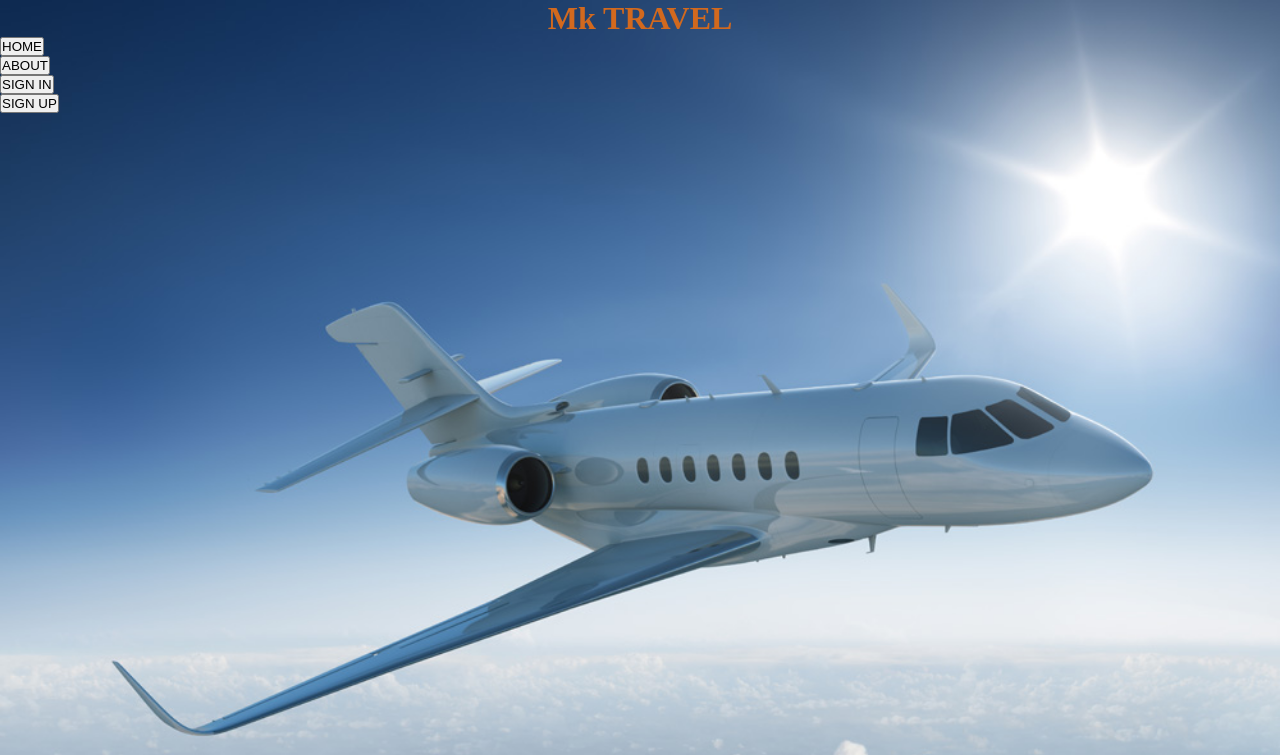
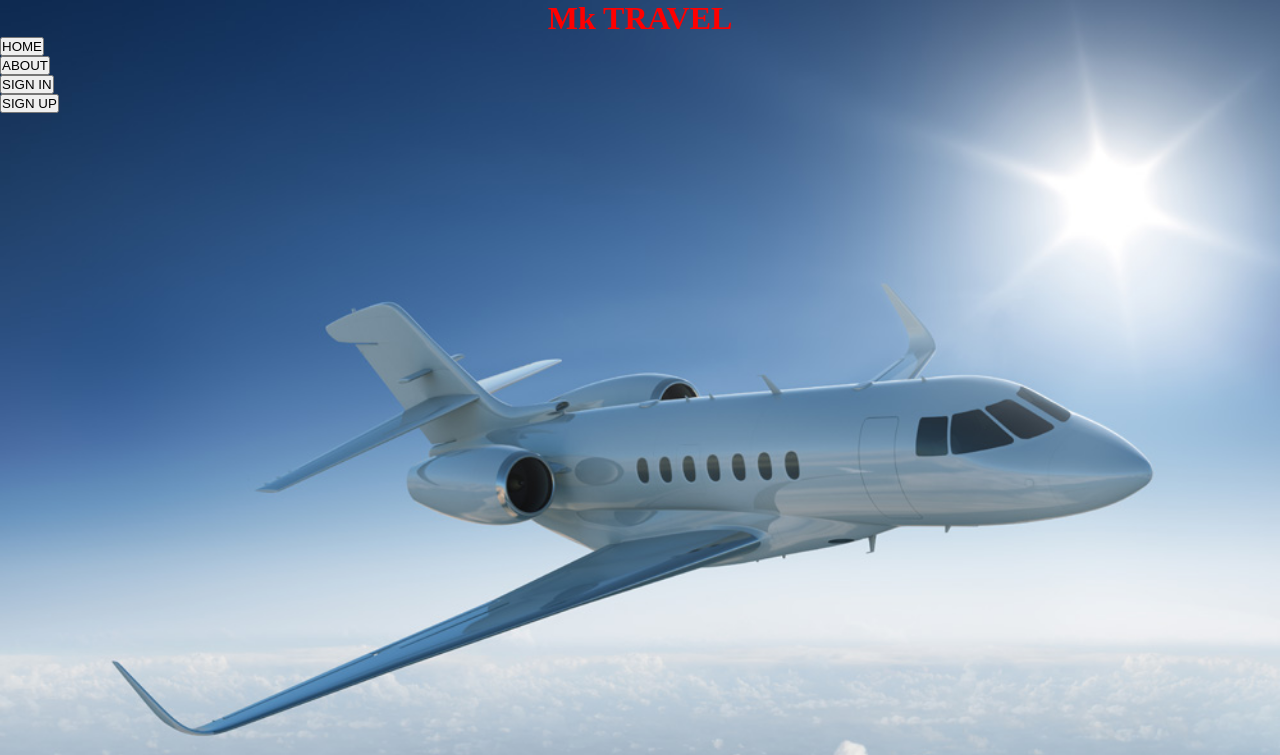
Before and after one commit to brayok/Mk-TRAVEL, a plain HTML site: page index.html in a window 1280 px wide. Shown: the top 755 px of the page. Drawn offline with Linux system fonts and the light colour scheme.

Commit message:
initial commit

```diff
--- a/styles.css
+++ b/styles.css
@@ -1,6 +1,6 @@
 header {word-spacing: 30px; color: chocolate;}
 
-h1 {color: chocolate;text-align: center; font-size: xx-large;}
+h1 {color: red;text-align: center; font-size: xx-large;}
 
 footer {color: crimson;}
 
```
